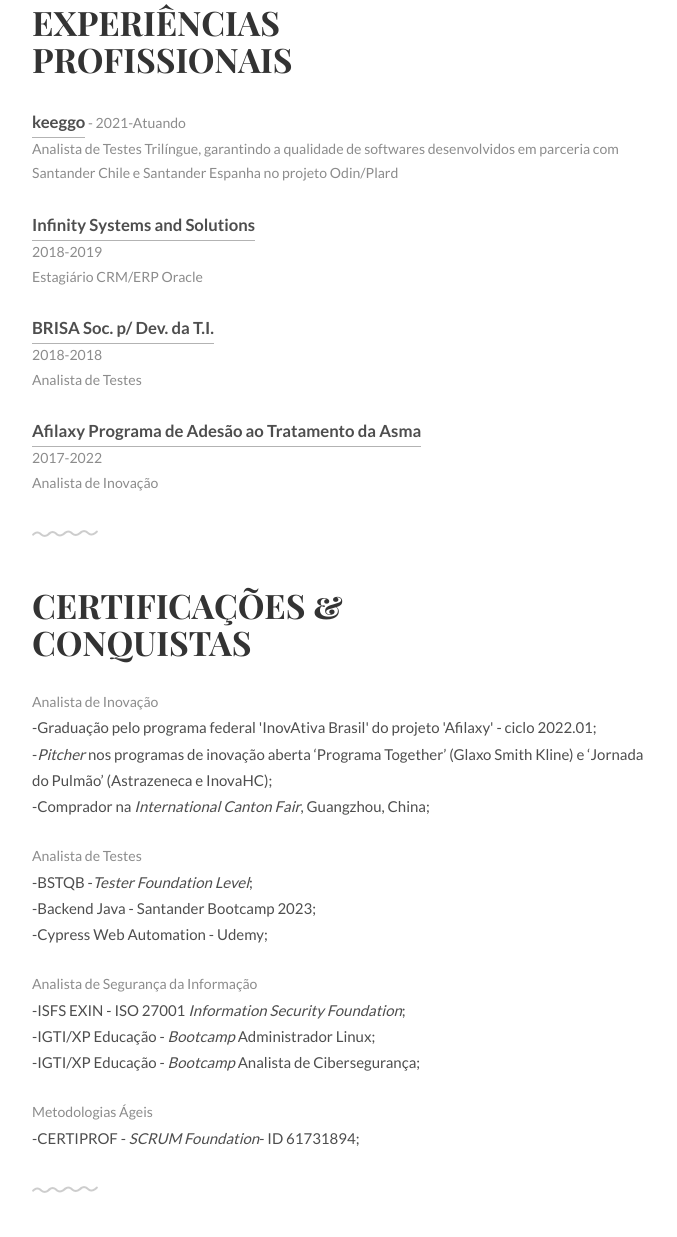
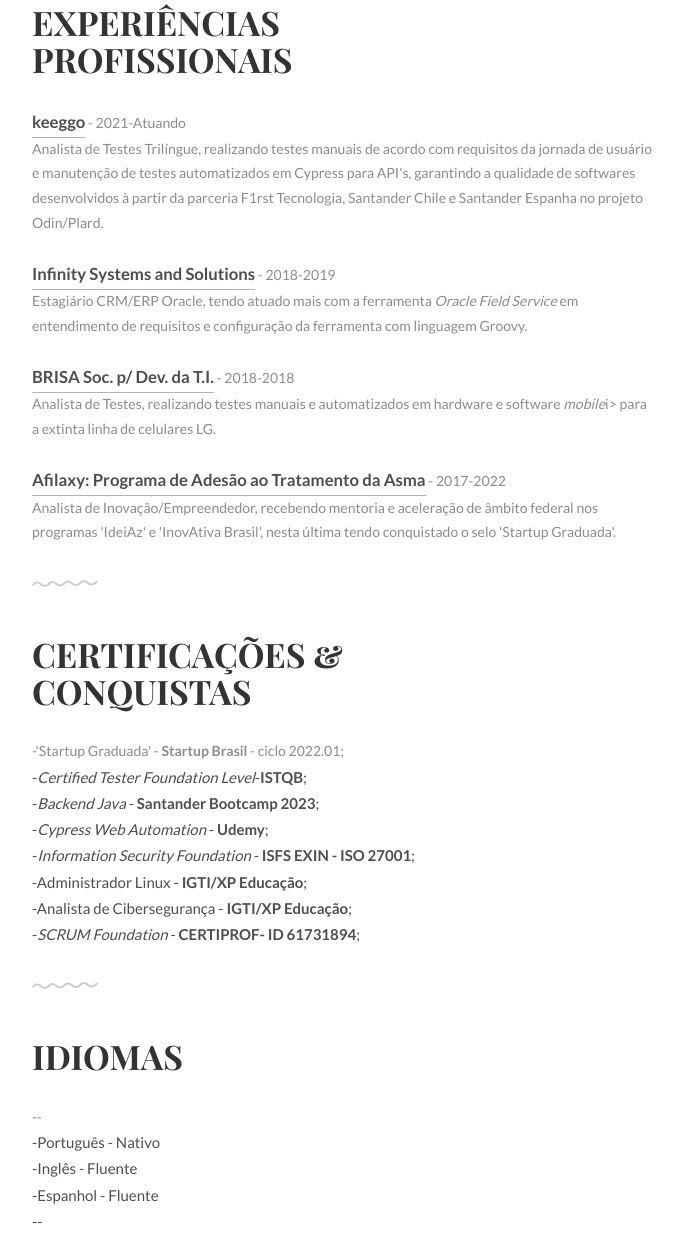
Before and after one commit to herb-sin/academy, a plain HTML site: page index.html in a window 1280 px wide. Shown: the part 1015-2252 px from the top of the page, without its empty margins (297-974 px from the left). Drawn offline with Linux system fonts and the light colour scheme.

Commit message:
Update index.html

```diff
--- a/index.html
+++ b/index.html
@@ -79,22 +79,19 @@
 			<h1>Experiências<br>Profissionais</h1>
 			<ul class="work-list">
 				<li><a href="#">keeggo</a> - 2021-Atuando</li>
-				<li>Analista de Testes Trilíngue, garantindo a qualidade de softwares desenvolvidos em parceria com Santander Chile e Santander Espanha no projeto Odin/Plard</li>
+				<li>Analista de Testes Trilíngue, realizando testes manuais de acordo com requisitos da jornada de usuário e manutenção de testes automatizados em Cypress para API's, garantindo a qualidade de softwares desenvolvidos à partir da parceria F1rst Tecnologia, Santander Chile e Santander Espanha no projeto Odin/Plard.</li>
 			</ul>
 			<ul class="work-list">
-				<li><a href="#">Infinity Systems and Solutions</a></li>
-				<li>2018-2019</li>
-				<li>Estagiário CRM/ERP Oracle</li>
+				<li><a href="#">Infinity Systems and Solutions</a> - 2018-2019</li>
+				<li>Estagiário CRM/ERP Oracle, tendo atuado mais com a ferramenta <i>Oracle Field Service</i> em entendimento de requisitos e configuração da ferramenta com linguagem Groovy.</li>
 			</ul>
 			<ul class="work-list">
-				<li><a href="#">BRISA Soc. p/ Dev. da T.I.</a></li>
-				<li>2018-2018</li>
-				<li>Analista de Testes</li>
+				<li><a href="#">BRISA Soc. p/ Dev. da T.I.</a> - 2018-2018</li>
+				<li>Analista de Testes, realizando testes manuais e automatizados em hardware e software <i>mobile</i>i> para a extinta linha de celulares LG.</li>
 			</ul>
 			<ul class="work-list">
-				<li><a href="#">Afilaxy Programa de Adesão ao Tratamento da Asma</a></li>
-				<li>2017-2022</li>
-				<li>Analista de Inovação</li>
+				<li><a href="#">Afilaxy: Programa de Adesão ao Tratamento da Asma</a> - 2017-2022</li>
+				<li>Analista de Inovação/Empreendedor, recebendo mentoria e aceleração de âmbito federal nos programas 'IdeiAz' e 'InovAtiva Brasil', nesta última tendo conquistado o selo 'Startup Graduada'.</li>
 			</ul>
 			</ul>
 		</div>
@@ -105,26 +102,14 @@
 		<div class="container">
 			<h1>Certificações &amp;<br>Conquistas</h1>
 			<ul class="award-list list-flat">
-				<li>Analista de Inovação</li>
-				<li>-Graduação pelo programa federal 'InovAtiva Brasil' do projeto 'Afilaxy' - ciclo 2022.01;</li>
-				<li>-<i>Pitcher</i> nos programas de inovação aberta ‘Programa Together’ (Glaxo Smith Kline) e ‘Jornada do Pulmão’ (Astrazeneca e InovaHC);</li>
-				<li>-Comprador na <i>International Canton Fair</i>, Guangzhou, China;</li>
-			</ul>
-			<ul class="award-list list-flat">
-				<li>Analista de Testes</li>
-				<li>-BSTQB -<i>Tester Foundation Level</i>;</li>
-				<li>-Backend Java - Santander Bootcamp 2023;</li>
-				<li>-Cypress Web Automation - Udemy;</li>
-			</ul>
-			<ul class="award-list list-flat">
-				<li>Analista de Segurança da Informação</li>
-				<li>-ISFS EXIN - ISO 27001 <i>Information Security Foundation</i>;</li>
-				<li>-IGTI/XP Educação - <i>Bootcamp</i> Administrador Linux;</li>
-				<li>-IGTI/XP Educação - <i>Bootcamp</i> Analista de Cibersegurança;</li>
-			</ul>
-			<ul class="award-list list-flat">
-				<li>Metodologias Ágeis</li>
-				<li>-CERTIPROF - <i>SCRUM Foundation</i>- ID 61731894;</li>
+				<li>-'Startup Graduada' - <b>Startup Brasil</b> - ciclo 2022.01;</li>
+				<li>-<i>Certified Tester Foundation Level</i>-<b>ISTQB</b>;</li>
+				<li>-<i>Backend Java</i> - <b>Santander Bootcamp 2023</b>;</li>
+				<li>-<i>Cypress Web Automation</i> - <b>Udemy</b>;</li>
+				<li>-<i>Information Security Foundation</i> - <b>ISFS EXIN - ISO 27001</b>;</li>
+				<li>-Administrador Linux - <b>IGTI/XP Educação</b>;</li>
+				<li>-Analista de Cibersegurança - <b>IGTI/XP Educação</b>;</li>
+				<li>-<i>SCRUM Foundation</i> - <b>CERTIPROF- ID 61731894</b>;</li>
 			</ul>
 		</div>
 	</div>
```
